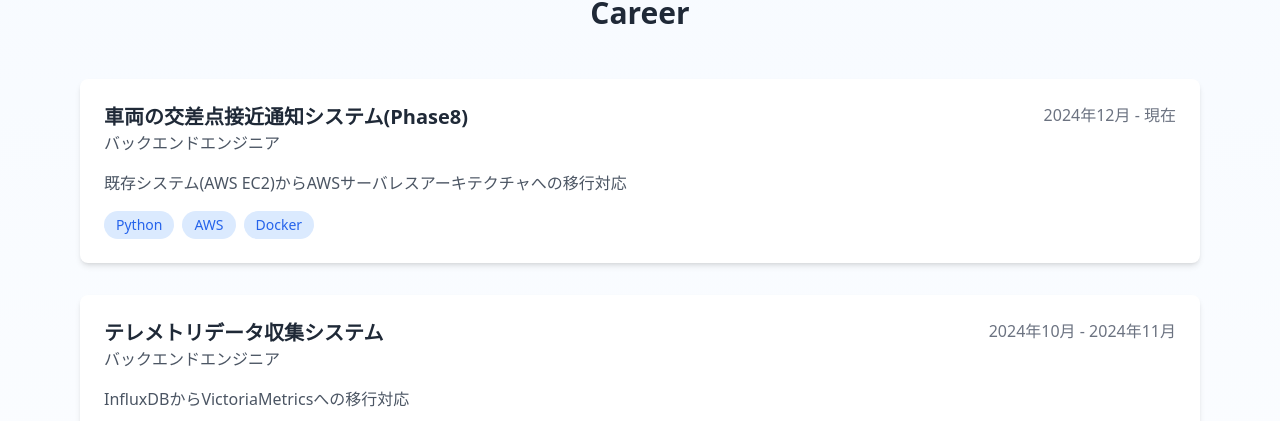
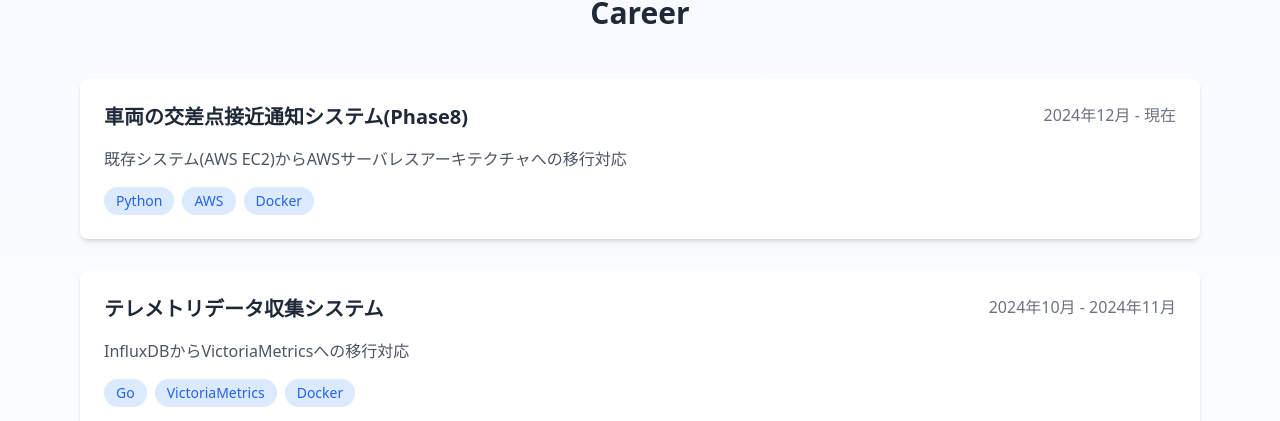
Before and after one commit to kake-t/my-portfolio, a Next.js app: page / in a window 1280 px wide. Shown: the part 1297-1718 px from the top of the page. Built offline with nearby package versions, Linux system fonts and the light colour scheme.

Commit message:
ポジション消去

```diff
--- a/src/components/career/CareerCard.tsx
+++ b/src/components/career/CareerCard.tsx
@@ -6,7 +6,6 @@ const CareerCard: React.FC<{ experience: WorkExperience }> = ({ experience }) =>
         <div className="flex justify-between items-start">
             <div>
                 <h3 className="text-xl font-semibold text-gray-800">{experience.projectName}</h3>
-                <p className="text-gray-600">{experience.position}</p>
             </div>
             <span className="text-gray-500">{experience.period}</span>
         </div>
--- a/src/data/career.ts
+++ b/src/data/career.ts
@@ -3,7 +3,6 @@ import { WorkExperience } from "@/types";
 export const careerData: WorkExperience[] = [
     {
         projectName: "車両の交差点接近通知システム(Phase8)",
-        position: "バックエンドエンジニア",
         period: "2024年12月 - 現在",
         description:
             "既存システム(AWS EC2)からAWSサーバレスアーキテクチャへの移行対応",
@@ -11,7 +10,6 @@ export const careerData: WorkExperience[] = [
     },
     {
         projectName: "テレメトリデータ収集システム",
-        position: "バックエンドエンジニア",
         period: "2024年10月 - 2024年11月",
         description: "InfluxDBからVictoriaMetricsへの移行対応",
         technologies: ["Go", "VictoriaMetrics", "Docker"],
--- a/src/types/index.ts
+++ b/src/types/index.ts
@@ -1,6 +1,5 @@
 export interface WorkExperience {
     projectName: string;
-    position: string;
     period: string;
     description: string;
     technologies: string[];
```
